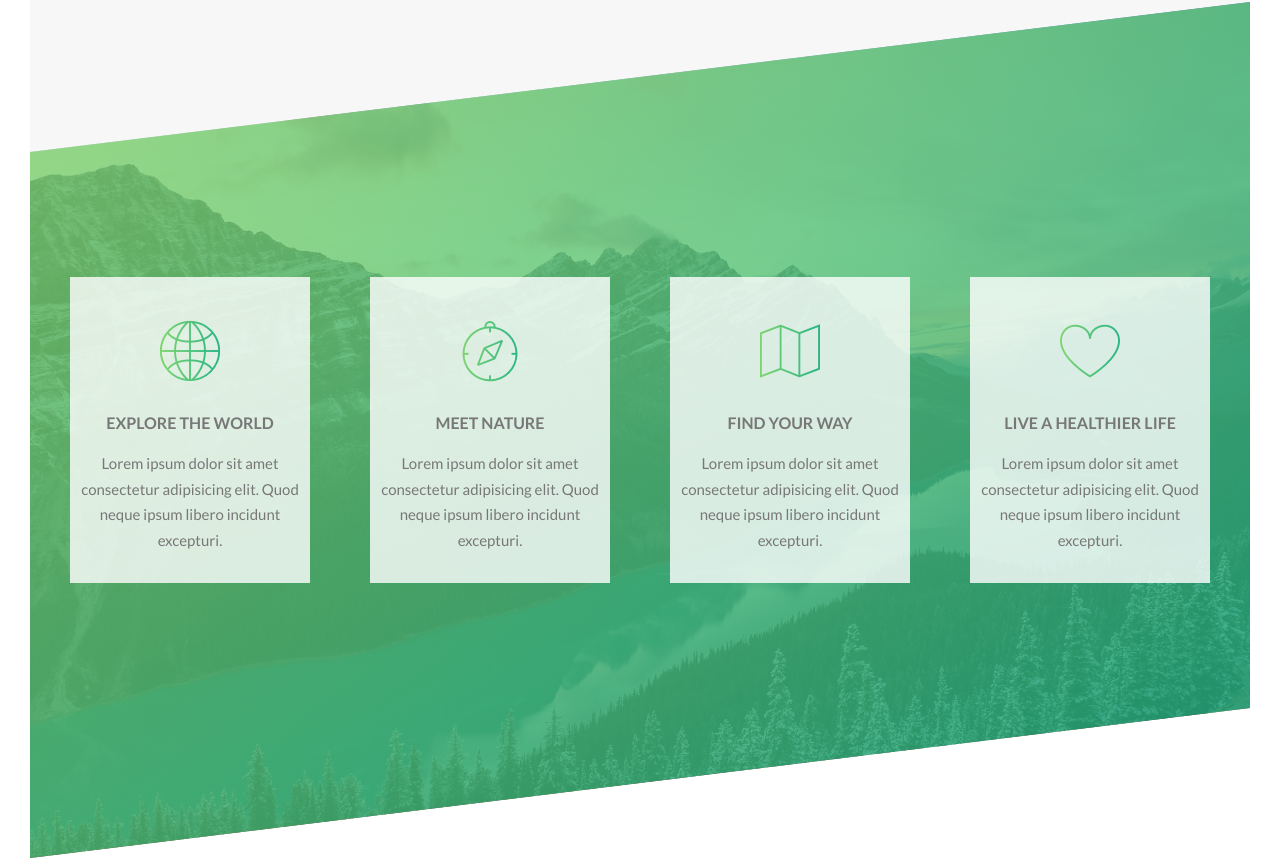
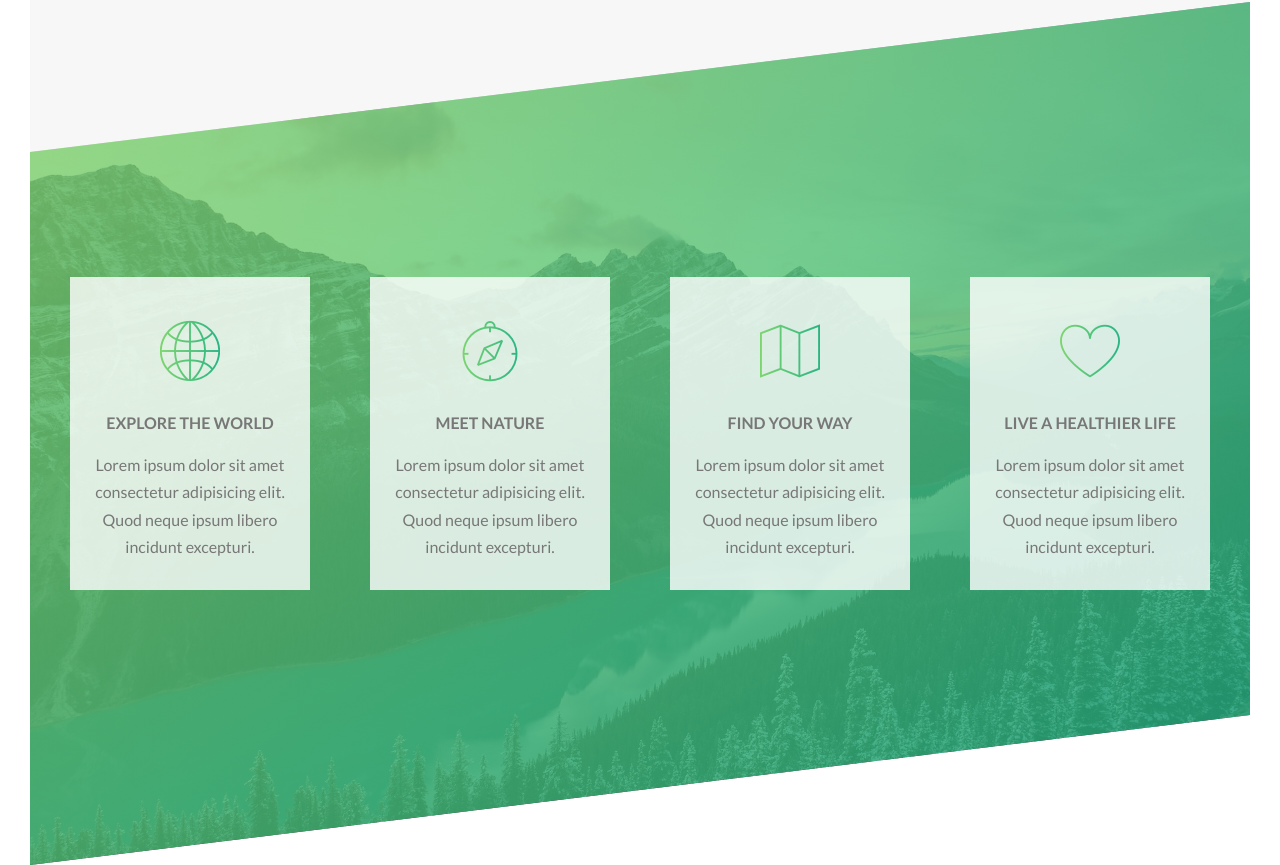
Before and after one commit to M0hamedGamal/Natours, a website: page index.html in a window 1280 px wide. Shown: the part 1411-2276 px from the top of the page. Drawn offline with Linux system fonts and the light colour scheme.

Commit message:
Adding paragraph class

```diff
--- a/index.html
+++ b/index.html
@@ -85,7 +85,7 @@
             <h3 class="heading-tertiary u-margin-buttom-small">
               Explore the world
             </h3>
-            <p>
+            <p class="paragraph">
               Lorem ipsum dolor sit amet consectetur adipisicing elit. Quod
               neque ipsum libero incidunt excepturi.
             </p>
@@ -95,7 +95,7 @@
           <div class="feature-box">
             <i class="feature-box__icon icon-basic-compass"></i>
             <h3 class="heading-tertiary u-margin-buttom-small">Meet nature</h3>
-            <p>
+            <p class="paragraph">
               Lorem ipsum dolor sit amet consectetur adipisicing elit. Quod
               neque ipsum libero incidunt excepturi.
             </p>
@@ -107,7 +107,7 @@
             <h3 class="heading-tertiary u-margin-buttom-small">
               Find your way
             </h3>
-            <p>
+            <p class="paragraph">
               Lorem ipsum dolor sit amet consectetur adipisicing elit. Quod
               neque ipsum libero incidunt excepturi.
             </p>
@@ -119,7 +119,7 @@
             <h3 class="heading-tertiary u-margin-buttom-small">
               Live a healthier life
             </h3>
-            <p>
+            <p class="paragraph">
               Lorem ipsum dolor sit amet consectetur adipisicing elit. Quod
               neque ipsum libero incidunt excepturi.
             </p>
```
